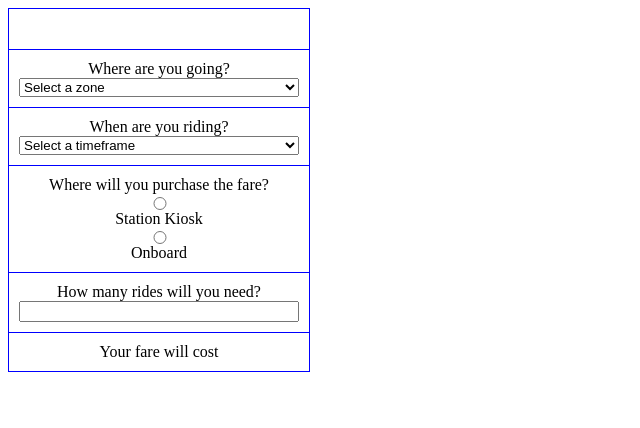
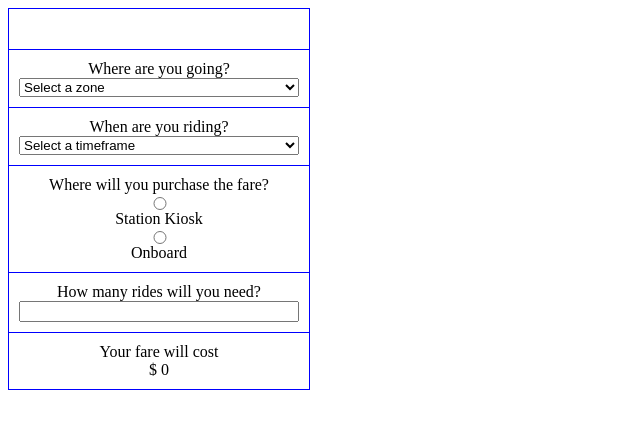
Before and after one commit to tomignarri/code-challenges, a React (Create React App) app: page / in a window 1280 px wide. Shown: the top 428 px of the page, without its empty margins (0-640 px from the left). Built offline with nearby package versions, Linux system fonts and the light colour scheme.

Commit message:
setup fare calculator and added error handling

```diff
--- a/public/index.html
+++ b/public/index.html
@@ -13,7 +13,7 @@
       manifest.json provides metadata used when your web app is installed on a
       user's mobile device or desktop. See https://developers.google.com/web/fundamentals/web-app-manifest/
     -->
-    <link rel="manifest" href="%PUBLIC_URL%/manifest.json" />
+
     <title>SEPTA Regional Rail Fare Calculator</title>
   </head>
   <body>
--- a/src/components/CalculatedFare.js
+++ b/src/components/CalculatedFare.js
@@ -3,10 +3,13 @@ import '../App.css';
 function CalculatedFare(props) {
 
 
-
   return (
     <div className="calculatedFare">
         Your fare will cost
+        <div>
+          $ {props.fare}
+        </div>
+
     </div>
   );
 }
--- a/src/components/PurchaseLocation.js
+++ b/src/components/PurchaseLocation.js
@@ -11,9 +11,9 @@ function PurchaseLocation(props) {
 
     <div className="purchaseLocation" onChange={e => onSelection(e)}>
       {props.title}
-      <input type="radio" id="stationkiosk" name="purchaseLocation" value="Station Kiosk"></input>
+      <input type="radio" id="stationkiosk" name="purchaseLocation" value="advance_purchase"></input>
       Station Kiosk
-      <input type="radio" id="onboard" name="purchaseLocation" value="Onboard"></input>
+      <input type="radio" id="onboard" name="purchaseLocation" value="onboard_purchase"></input>
       Onboard
     </div>
 
--- a/src/components/container.js
+++ b/src/components/container.js
@@ -6,7 +6,6 @@ import RideQuantity from './RideQuantity';
 import React, { useState } from 'react';
 import CalculatedFare from './CalculatedFare'
 import useFareCalculation from '../hooks/useFareCalculation'
-
 
 
 function Container() {
@@ -19,8 +18,10 @@ function Container() {
         zone: "",
         timeFrame: "",
         purchaseLocation: "",
-        rideQuantity: 1
+        rideQuantity: 1,
+        calculatedFare: 0
     });
+
 
     const zones = data.zones && data.zones.map(zone => zone.name);
 
@@ -41,9 +42,13 @@ function Container() {
 
     const rideQuantityUpdate = (rideQuantity) => {
         setFareInformation({...fareInformation, rideQuantity: rideQuantity});
-        console.log(fareInformation);
-        calculateFare(fareInformation, data.zones)
+        var fare = 0;
 
+        if(fareInformation.zone && fareInformation.timeFrame && fareInformation.purchaseLocation){
+            fare = calculateFare(fareInformation, data.zones);
+        }
+
+        setFareInformation({...fareInformation, calculatedFare: fare});
     }
 
     //useFareCalculation(fareInformation, data.zones);
@@ -69,7 +74,8 @@ function Container() {
                 title="How many rides will you need?"
                 passUserInput={rideQuantityUpdate} />
             <CalculatedFare
-            userSelection={fareInformation} />
+                userSelection={fareInformation}
+                fare={fareInformation.calculatedFare} />
 
         </div>
     );
--- a/src/hooks/useFareCalculation.js
+++ b/src/hooks/useFareCalculation.js
@@ -3,11 +3,14 @@
 
 const useFareCalculation = () => {
 
-    var zone = undefined;
+    const calculateFare = (userSelection, fareData) => {
+        const zone = fareData.filter(zone => zone.name === userSelection.zone)
+        console.log(zone[0].fares);
+        const timeFrame = zone[0].fares.filter(timeFrame =>
+            timeFrame.type === userSelection.timeFrame &&
+            timeFrame.purchase === userSelection.purchaseLocation);
 
-    const calculateFare = (userSelection, fareData) => {
-        zone = fareData.filter(zone => zone.name === userSelection.zone)
-        console.log(zone);
+        return timeFrame[0].price * userSelection.rideQuantity;
 
     }
 
--- a/src/hooks/useFetch.js
+++ b/src/hooks/useFetch.js
@@ -1,4 +1,4 @@
-import React, { useEffect, useState } from 'react';
+import { useEffect, useState } from 'react';
 
 
 const useFetch = () => {
@@ -6,17 +6,19 @@ const useFetch = () => {
     const [data, setData] = useState([]);
 
     useEffect(() => {
+
         const getFares = async () => {
-            const response = await fetch("../../fares.json");
-            const data = await response.json();
-            setData(data);
+            try {
+                const response = await fetch("../../fares.json");
+                const data = await response.json();
+                setData(data);
+            } catch(err) {
+                alert(err);
+            }
         };
 
         getFares();
     },[]);
-    //first i was returning html b/c fares.json could not be located
-    //is the fetch url cached? this makes no sense
-
 
     return { data }
 }
```
